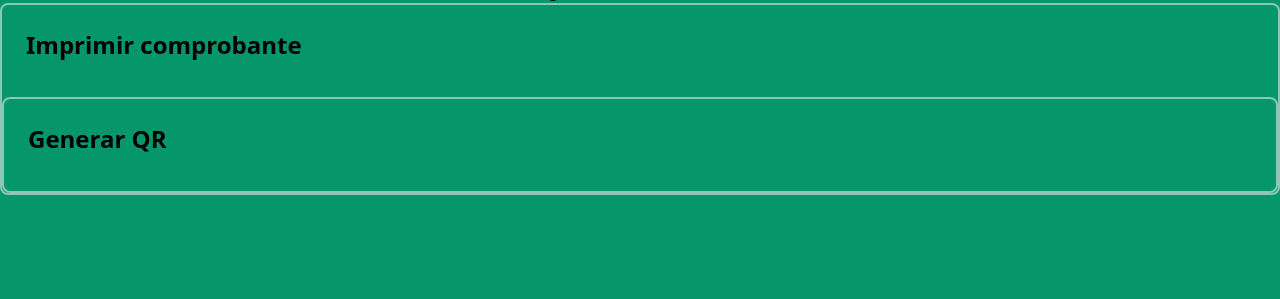
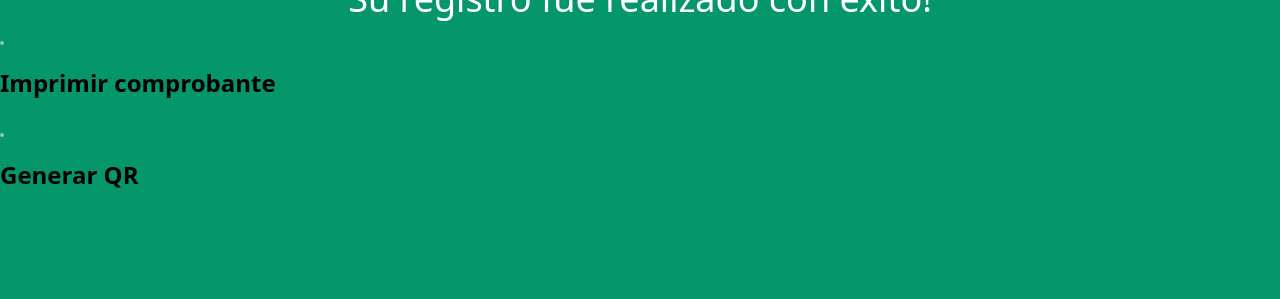
Before and after one commit to camila-duarte/JaRecycla, a Flask app: template templates/vista4.html in a window 1280 px wide. Shown: the part 501-800 px from the top of the page. Run offline with Flask 3, Linux system fonts and the light colour scheme; the template is opened without the code that fills it, so the values that code supplies are empty; some libraries are stand-ins or nearby versions.

Commit message:
Update vista4.html

```diff
--- a/templates/vista4.html
+++ b/templates/vista4.html
@@ -15,23 +15,30 @@
             <img class="h-80 mx-auto"
             src="https://www.pngkey.com/png/full/21-215619_checkmark-in-circle-clip-white-check-mark-symbol.png">
         </div>
+
         <div class="text-center">
+            <p class="text-4xl text-white">
             Su registro fue realizado con exito!
+            </p>
         </div>
-        </div>
+
         <div>
-            <div class="h-full border-2 border-gray-200 border-opacity-60 rounded-lg overflow-hidden">
+            <button class="h-full border-2 border-gray-200 border-opacity-60 rounded-lg overflow-hidden">
+            </button>
 
-            <div class="p-6 hover:bg-green-600 hover:text-white transition duration-300 ease-in">
+            <button class="p-6 hover:bg-green-600 hover:text-white transition duration-300 ease-in">
+            </button>
 
             <h1 class="text-2xl font-semibold mb-3">
             Imprimir comprobante </h1>
         </div>
 
         <div>
-            <div class="h-full border-2 border-gray-200 border-opacity-60 rounded-lg overflow-hidden">
+            <button class="h-full border-2 border-gray-200 border-opacity-60 rounded-lg overflow-hidden">
+            </button>
 
-            <div class="p-6 hover:bg-green-600 hover:text-white transition duration-300 ease-in">
+            <button class="p-6 hover:bg-green-600 hover:text-white transition duration-300 ease-in">
+            </button>
 
             <h1 class="text-2xl font-semibold mb-3">
             Generar QR </h1>
```
